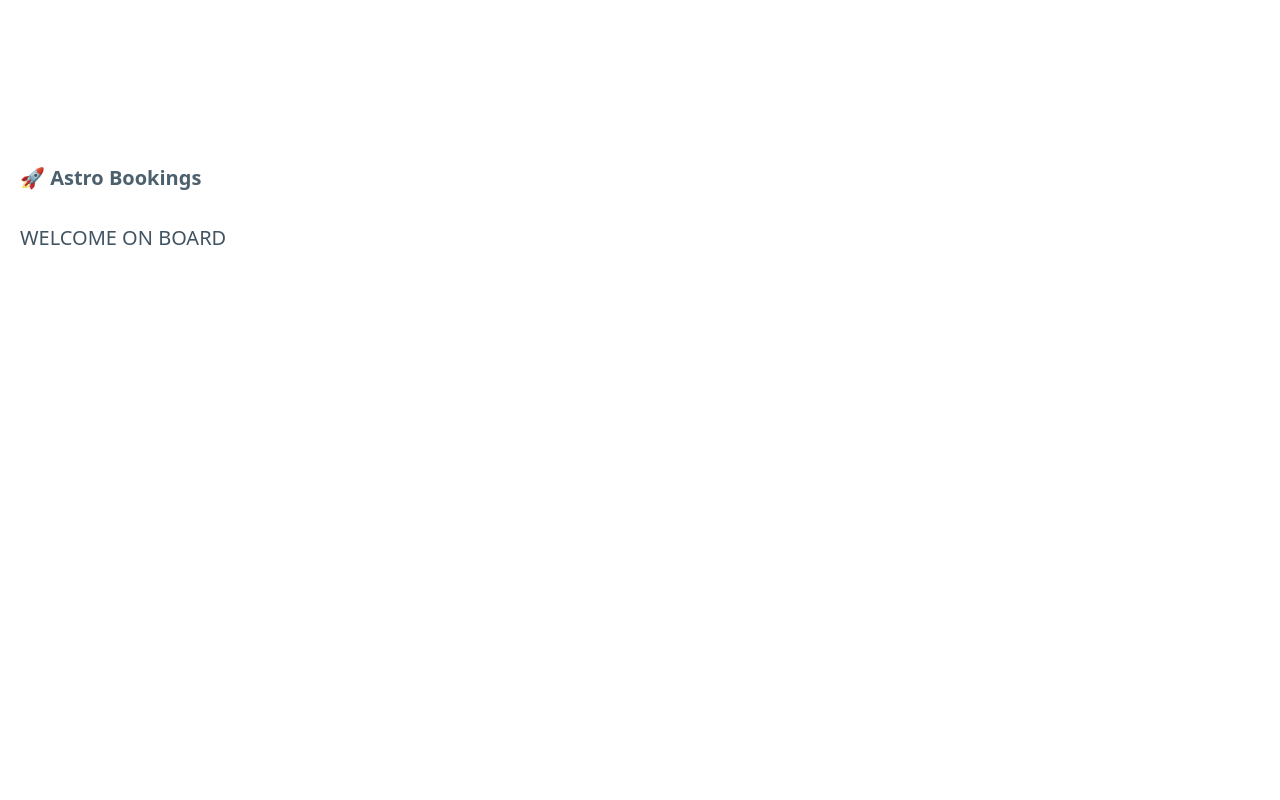
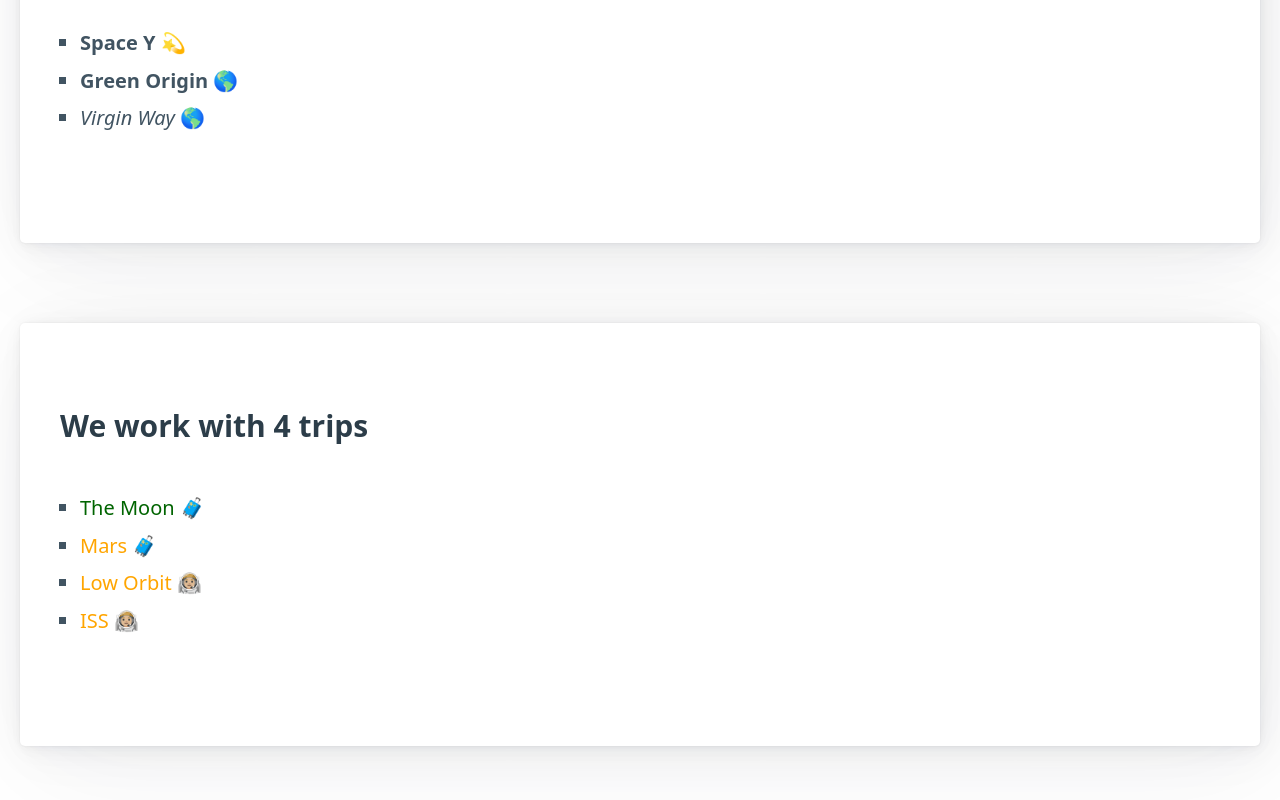
Before and after one commit to angularbuilders/ng13, an Angular app: page / in a window 1280 px wide. Shown: the part 422-1222 px from the top of the page. Before the commit the page ends 800 px from the top, so only its background shows below. Built offline with nearby package versions, Linux system fonts and the light colour scheme.

Commit message:
feat: main

```diff
--- a/src/app/app.component.css
+++ b/src/app/app.component.css
@@ -5,3 +5,9 @@
 .Pending {
   font-style: italic;
 }
+.Confirmed {
+  color:darkgreen
+}
+.Waiting {
+  color:orange
+}
--- a/src/app/app.component.html
+++ b/src/app/app.component.html
@@ -1,6 +1,7 @@
 <body>
   <app-header></app-header>
   <main>
+    <article>
       <h3>We work with {{ agencies.length }} agencies</h3>
       <ul>
         <li *ngFor="let agency of agencies">
@@ -9,6 +10,17 @@
           <span *ngIf="agency.range==='Orbital'"> 🌎 </span>
         </li>
       </ul>
+    </article>
+    <article>
+      <h3>We work with {{ trips.length }} trips</h3>
+      <ul>
+        <li *ngFor="let trip of trips">
+          <span [ngClass]="trip.status">{{ trip.destination }}</span>
+          <span *ngIf="trip.kind==='WithStay'"> 🧳 </span>
+          <span *ngIf="trip.kind==='TripOnly'"> 🧑🏼‍🚀 </span>
+        </li>
+      </ul>
+    </article>
     <!-- <router-outlet></router-outlet> -->
   </main>
   <footer>
```
Lines whose indentation alone changed are shown as unchanged.
